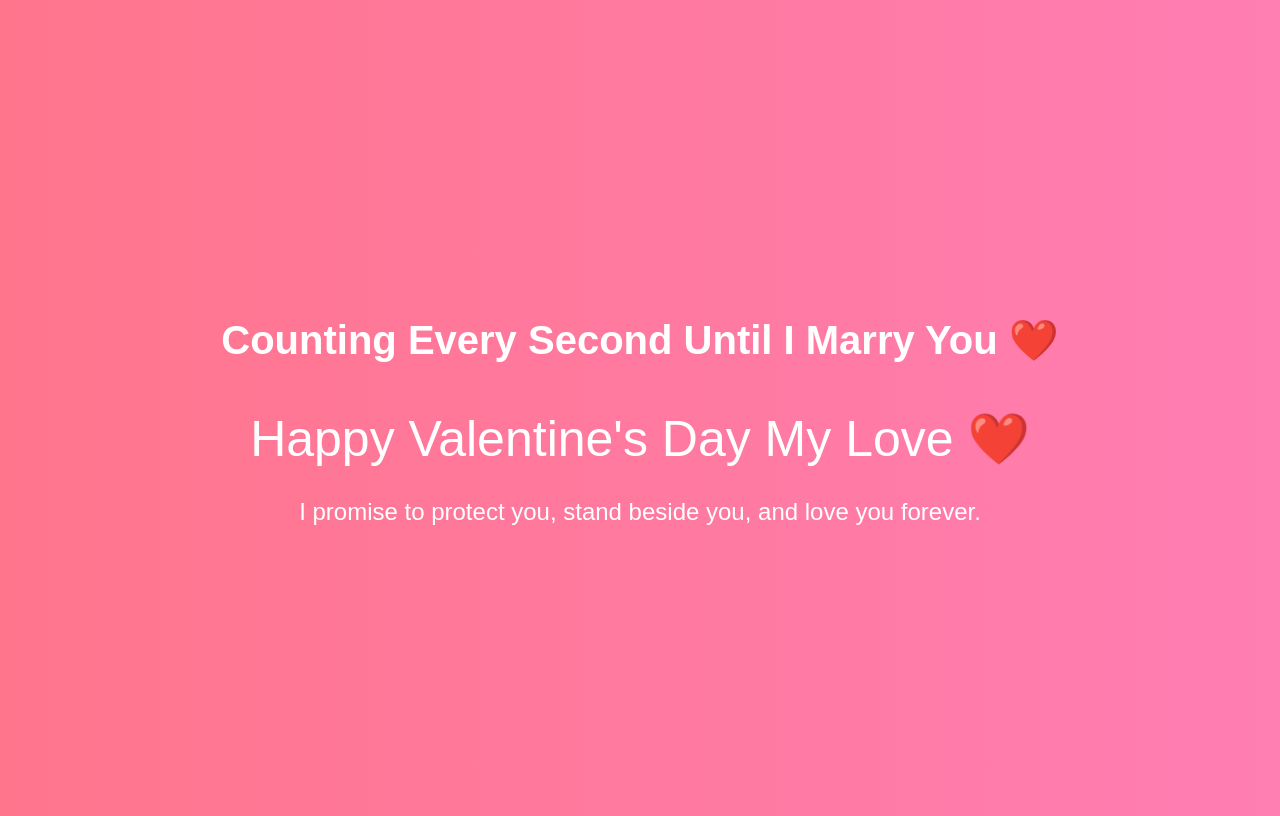
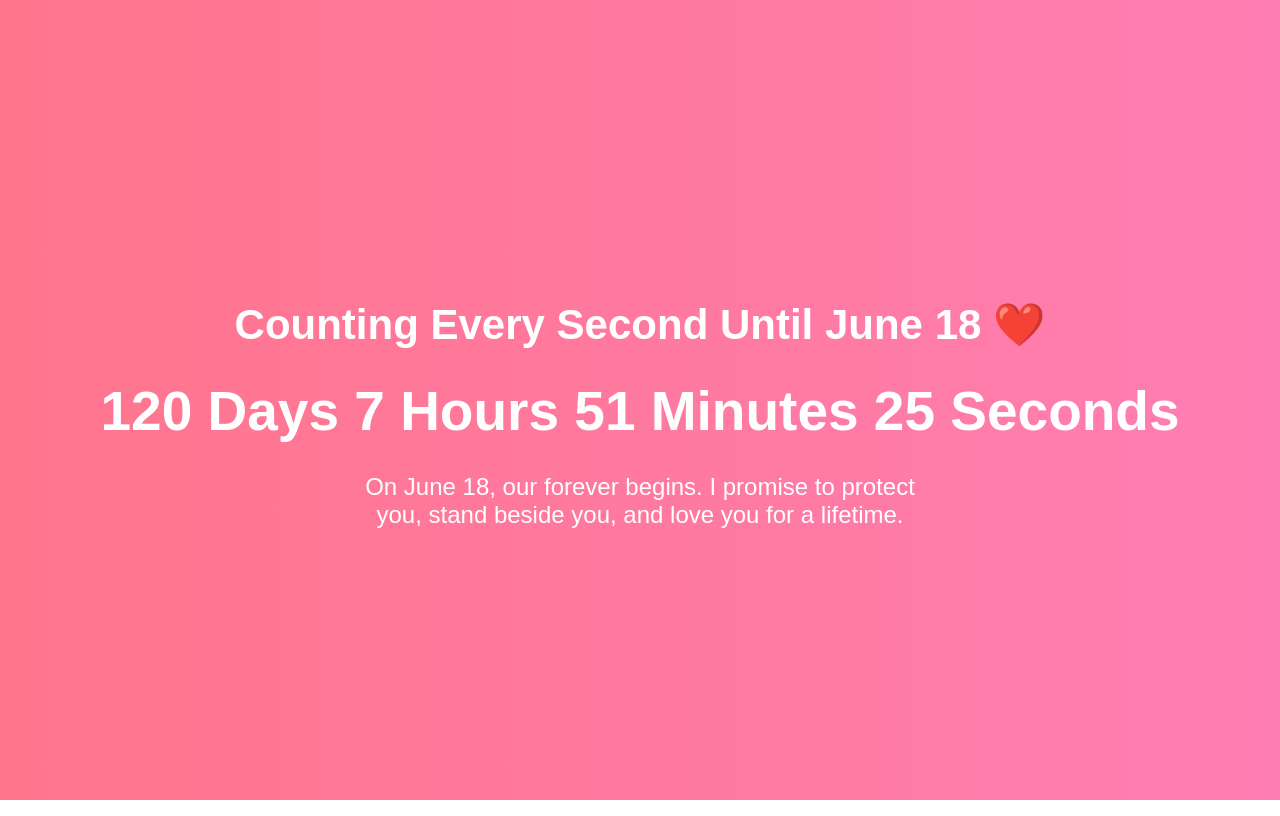
Before and after one commit to ekanandam14/clock, a plain HTML site: page docs/index.html in a window 1280 px wide. Drawn offline with Linux system fonts and the light colour scheme.

Commit message:
Update index.html

```diff
--- a/docs/index.html
+++ b/docs/index.html
@@ -2,8 +2,10 @@
 <html>
 <head>
     <title>Our Forever Begins ❤️</title>
+
     <style>
         body {
+            margin: 0;
             background: linear-gradient(to right, #ff758c, #ff7eb3);
             font-family: Arial, sans-serif;
             text-align: center;
@@ -16,36 +18,51 @@
         }
 
         h1 {
-            font-size: 40px;
+            font-size: 42px;
+            margin-bottom: 20px;
         }
 
         #countdown {
-            font-size: 50px;
-            margin-top: 20px;
+            font-size: 55px;
+            font-weight: bold;
+            margin-top: 10px;
         }
 
         .message {
             margin-top: 30px;
             font-size: 24px;
+            max-width: 600px;
         }
     </style>
 </head>
+
 <body>
 
-    <h1>Counting Every Second Until I Marry You ❤️</h1>
+    <h1>Counting Every Second Until June 18 ❤️</h1>
 
     <div id="countdown"></div>
 
     <div class="message">
-        I promise to protect you, stand beside you, and love you forever.
+        On June 18, our forever begins.
+        I promise to protect you, stand beside you, and love you for a lifetime.
     </div>
 
 <script>
-    const targetDate = new Date("Feb 14, 2026 00:00:00").getTime();
+
+    // SET YOUR MARRIAGE DATE HERE (India Timezone)
+    const targetDate = new Date("2026-06-18T00:00:00+05:30").getTime();
 
     const timer = setInterval(function() {
+
         const now = new Date().getTime();
         const distance = targetDate - now;
+
+        if (distance <= 0) {
+            clearInterval(timer);
+            document.getElementById("countdown").innerHTML =
+                "Today We Become One ❤️";
+            return;
+        }
 
         const days = Math.floor(distance / (1000 * 60 * 60 * 24));
         const hours = Math.floor((distance % (1000 * 60 * 60 * 24)) / (1000 * 60 * 60));
@@ -53,14 +70,13 @@
         const seconds = Math.floor((distance % (1000 * 60)) / 1000);
 
         document.getElementById("countdown").innerHTML =
-            days + "d " + hours + "h " + minutes + "m " + seconds + "s ";
+            days + " Days " +
+            hours + " Hours " +
+            minutes + " Minutes " +
+            seconds + " Seconds ";
 
-        if (distance < 0) {
-            clearInterval(timer);
-            document.getElementById("countdown").innerHTML =
-                "Happy Valentine's Day My Love ❤️";
-        }
     }, 1000);
+
 </script>
 
 </body>
```
